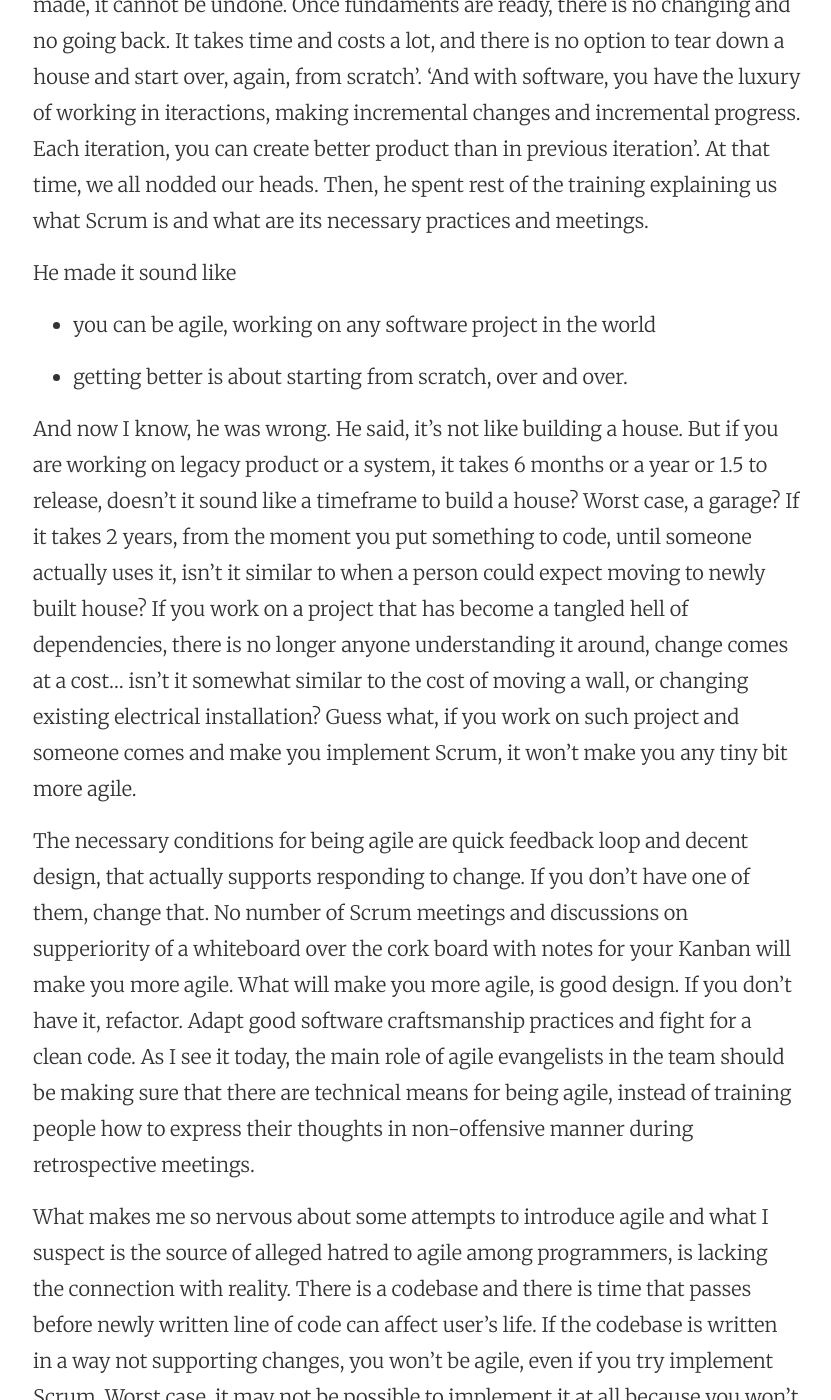
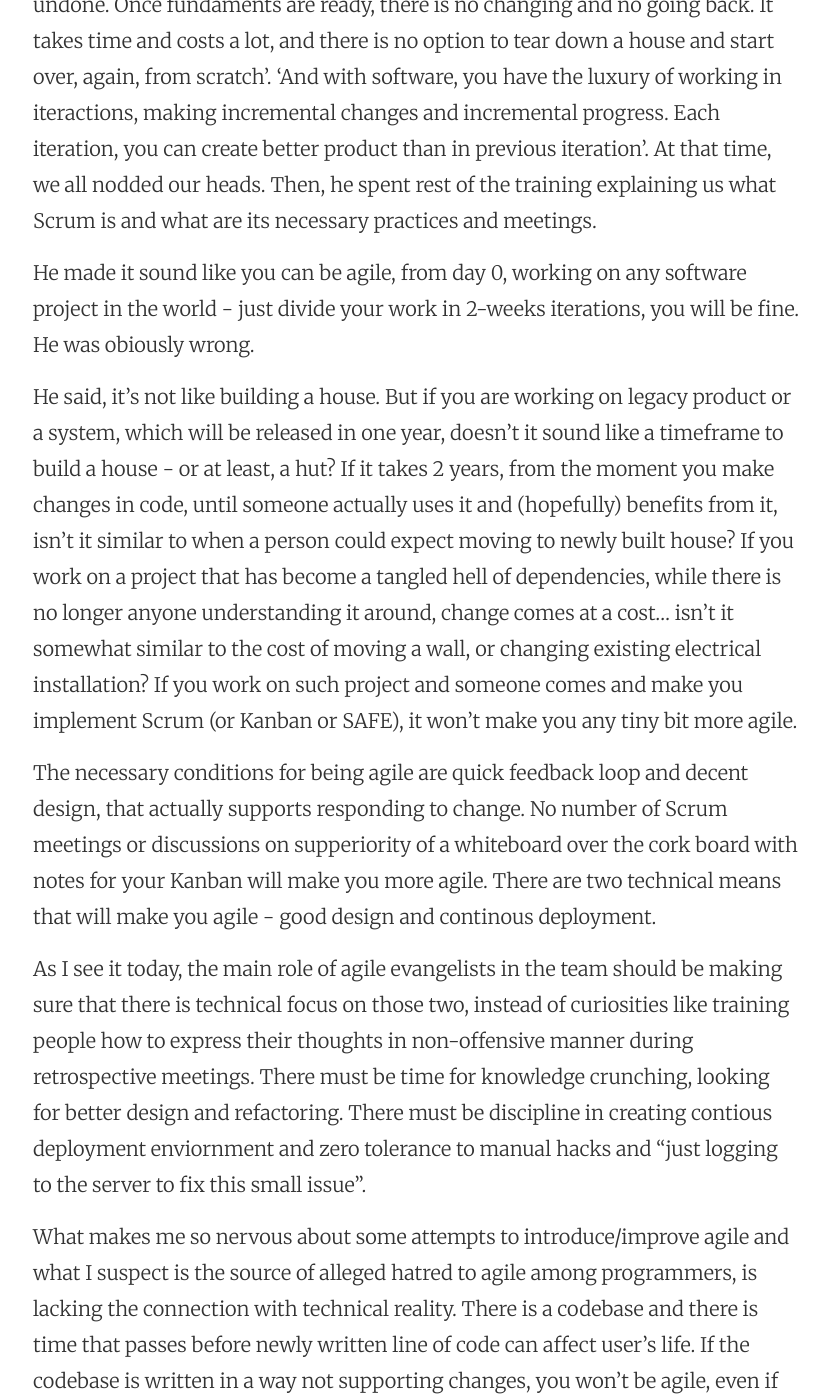
Before and after one commit to marta-tatiana/marta-tatiana.github.io, a Jekyll site: the page built from _posts/2016-09-01-the-first-thing-they-told-me-about-agile-was-wrong.markdown, in a window 1280 px wide and 1400 px high, scrolled down 716 px. Shown: the whole window, without its empty margins (223-1054 px from the left). Built offline with Jekyll 4.4.1, drawn with Linux system fonts in a browser that asks for light colours; some of the changed text lies outside the part shown.

Commit message:
Post update: The first thing they told me about Agile was wrong.

```diff
--- a/_posts/2016-09-01-the-first-thing-they-told-me-about-agile-was-wrong.markdown
+++ b/_posts/2016-09-01-the-first-thing-they-told-me-about-agile-was-wrong.markdown
@@ -3,19 +3,18 @@ published: true
 title: The first thing they told me about Agile was wrong.
 layout: post
 ---
-I remember my first Agile and Scrum training (both explained and done in one session). The trainer started with convincing comparison. ‘You’re lucky’, he said. ‘You are not building a house. When one is building a house, once a decision is made, it cannot be undone. Once fundaments are ready, there is no changing and no going back. It takes time and costs a lot, and there is no option to tear down a house and start over, again, from scratch’. ‘And with software, you  have the luxury of working in iteractions, making incremental changes and incremental progress. Each iteration, you can create better product than in previous iteration’. At that time, we all nodded our heads. Then, he spent rest of the training explaining us what Scrum is and what are its necessary practices and meetings.
+I remember my first Agile and Scrum training (both in one session). The trainer started with convincing comparison. ‘You’re lucky’, he said. ‘You are not building a house. When one is building a house, once a decision is made, it cannot be undone. Once fundaments are ready, there is no changing and no going back. It takes time and costs a lot, and there is no option to tear down a house and start over, again, from scratch’. ‘And with software, you  have the luxury of working in iteractions, making incremental changes and incremental progress. Each iteration, you can create better product than in previous iteration’. At that time, we all nodded our heads. Then, he spent rest of the training explaining us what Scrum is and what are its necessary practices and meetings.
 
-He made it sound like
+He made it sound like you can be agile, from day 0, working on any software project in the world - just divide your work in 2-weeks iterations, you will be fine.
+He was obiously wrong.
 
-* you can be agile, working on any software project in the world
+He said, it’s not like building a house. But if you are working on legacy product or a system, which will be released in one year, doesn’t it sound like a timeframe to build a house - or at least, a hut? If it takes 2 years, from the moment you make changes in code, until someone actually uses it and (hopefully) benefits from it, isn’t it similar to when a person could expect moving to newly built house? If you work on a project that has become a tangled hell of dependencies, while there is no longer anyone understanding it around, change comes at a cost… isn’t it somewhat similar to the cost of moving a wall, or changing existing electrical installation?
+If you work on such project and someone comes and make you implement Scrum (or Kanban or SAFE), it won’t make you any tiny bit more agile.
 
-* getting better is about starting from scratch, over and over.
+The necessary conditions for being agile are quick feedback loop and decent design, that actually supports responding to change.  No number of Scrum meetings or discussions on supperiority of a whiteboard over the cork board with notes for your Kanban will make you more agile. There are two technical means that will make you agile - good design and continous deployment.
 
-And now I know, he was wrong.
-He said, it’s not like building a house. But if you are working on legacy product or a system, it takes 6 months or a year or 1.5 to release, doesn’t it sound like a timeframe to build a house? Worst case, a garage? If it takes 2 years, from the moment you put something to code, until someone actually uses it, isn’t it similar to when a person could expect moving to newly built house? If you work on a project that has become a tangled hell of dependencies, there is no longer anyone understanding it around, change comes at a cost… isn’t it somewhat similar to the cost of moving a wall, or changing existing electrical installation? Guess what, if you work on such project and someone comes and make you implement Scrum, it won’t make you any tiny bit more agile.
+As I see it today, the main role of agile evangelists in the team should be making sure that there is technical focus on those two, instead of curiosities like training people how to express their thoughts in non-offensive manner during retrospective meetings. There must be time for knowledge crunching, looking for better design and refactoring. There must be discipline in creating contious deployment enviornment and zero tolerance to manual hacks and "just logging to the server to fix this small issue".
 
-The necessary conditions for being agile are quick feedback loop and decent design, that actually supports responding to change. If you don’t have one of them, change that. No number of Scrum meetings and discussions on supperiority of a whiteboard over the cork board with notes for your Kanban will make you more agile. What will make you more agile, is good design. If you don’t have it, refactor. Adapt good software craftsmanship practices and fight for a clean code. As I see it today, the main role of agile evangelists in the team should be making sure that there are technical means for being agile, instead of training people how to express their thoughts in non-offensive manner during retrospective meetings.
+What makes me so nervous about some attempts to introduce/improve agile and what I suspect is the source of alleged hatred to agile among programmers, is lacking the connection with technical reality. There is a codebase and there is time that passes before newly written line of code can affect user’s life. If the codebase is written in a way not supporting changes, you won’t be agile, even if you try implement Scrum. It’s the codebase and its deployment that needs to change and that should be the first focus of any agile transformation. Yet, sadly, I have never been to agile training that would mention those technical aspects of agility.
 
-What makes me so nervous about some attempts to introduce agile and what I suspect is the source of alleged hatred to agile among programmers, is lacking the connection with reality. There is a codebase and there is time that passes before newly written line of code can affect user’s life. If the codebase is written in a way not supporting changes, you won’t be agile, even if you try implement Scrum. Worst case, it may not be possible to implement it at all because you won’t be able to get down to sensible sizes of tasks. In such case, it’s the codebase that needs to change and that should be the first focus of the agile transformation. Yet, sadly, I have never been to agile training that would focus - or even mention - technical aspects of agility.
-
-Dear manager, next time you want’t to pay for some agile training, train people to refactor.
+You cannot be agile, when working on a house. Same way, you cannot be agile, when working on a software product, which is not agile. The product itself and technical environment can be - and often is - a restriction.
```
